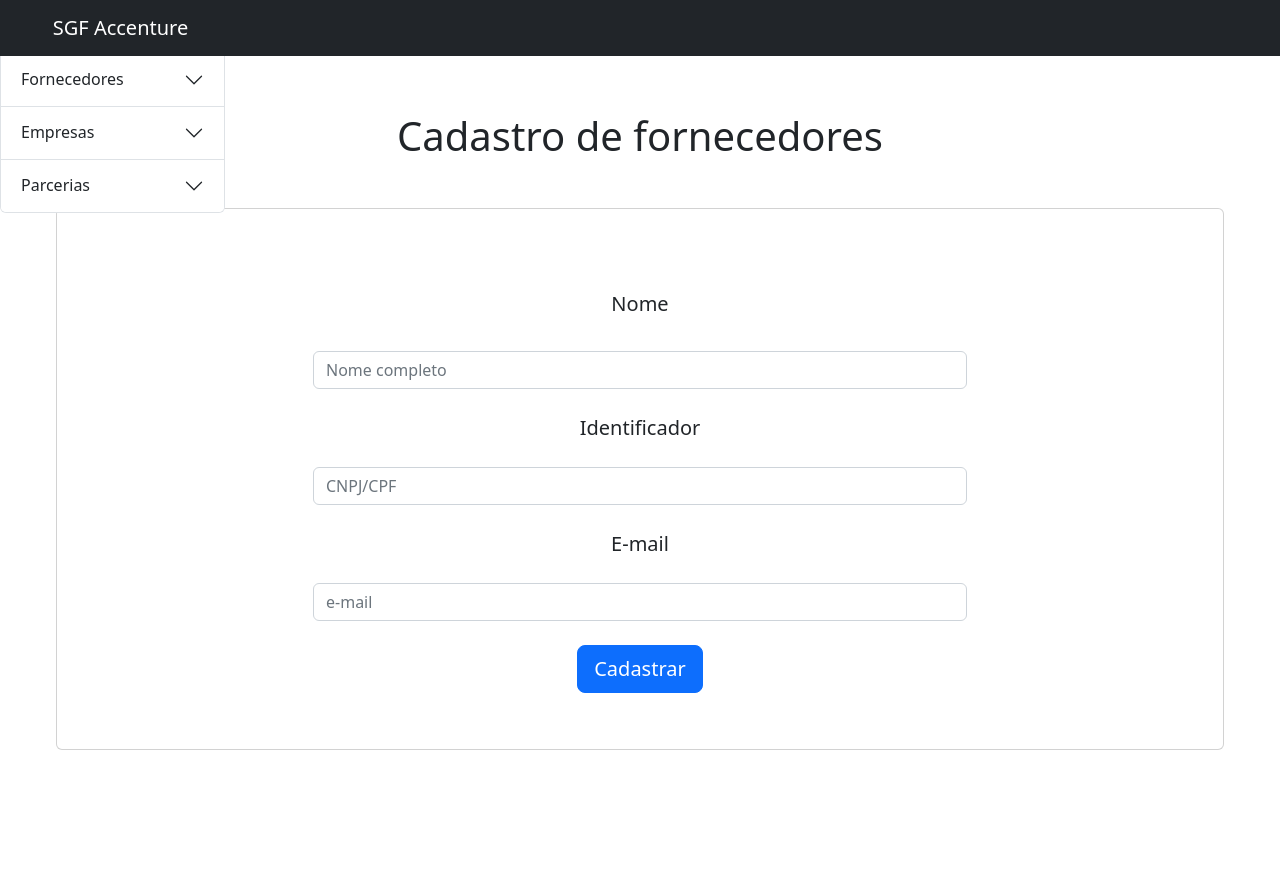
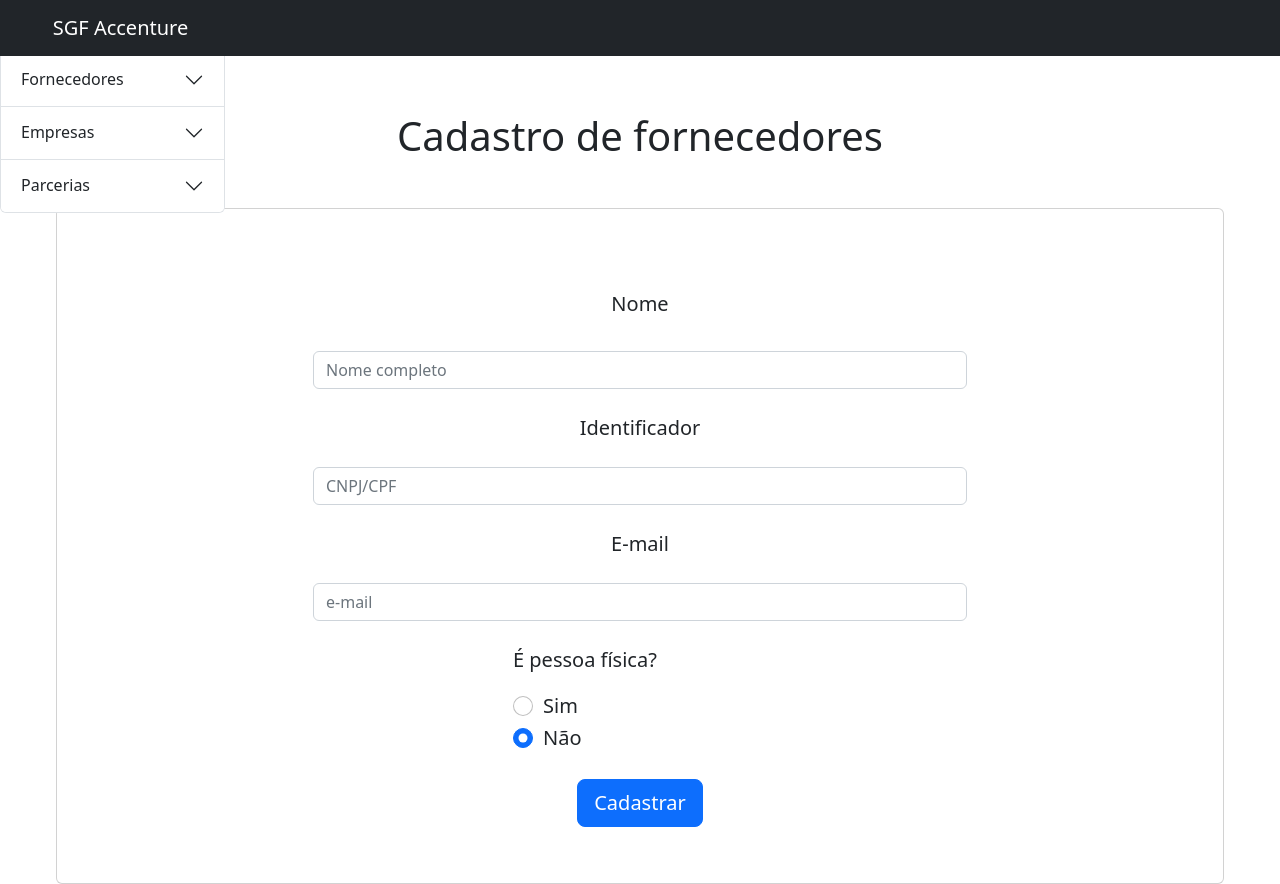
Before and after one commit to josemauro/front-gestao-fornecimento, a React (Vite) app: page /fornecedor-cadastro in a window 1280 px wide. Before the commit the page ends 832 px from the top, so only its background shows below. Built offline with nearby package versions, Linux system fonts and the light colour scheme.

Commit message:
Correções ao salvar Fornecedor.

```diff
--- a/package.json
+++ b/package.json
@@ -12,8 +12,11 @@
   "dependencies": {
     "axios": "^1.4.0",
     "bootstrap": "^5.3.0",
+    "bootstrap-icons": "^1.10.5",
+    "moment": "^2.29.4",
     "react": "^18.2.0",
     "react-bootstrap": "^2.8.0",
+    "react-datepicker": "^4.15.0",
     "react-dom": "^18.2.0",
     "react-router-dom": "^6.14.0",
     "startbootstrap-simple-sidebar": "^6.0.6"
--- a/src/components/FornecedoresCadastro.jsx
+++ b/src/components/FornecedoresCadastro.jsx
@@ -1,18 +1,33 @@
 import axios from "axios";
 import { useState } from "react";
+import DatePicker from "react-datepicker";
+import "react-datepicker/dist/react-datepicker.css";
+import moment from "moment";
 
 function FornecedoresCadastro() {
     const [nome, setNome] = useState('');
     const [id, setId] = useState('');
     const [email, setEmail] = useState('');
+    const [pessoaFisica, setPessoaFisica] = useState(false);
+    const [rg, setRg] = useState(false);
+    const [dataNascimento, setDataNascimento] = useState(new Date());
+    //inicializa
 
     const handleSubmit = async e => {
 
         e.preventDefault();
 
+        var parametros = id+"&nome="+nome+"&email="+email;
+        parametros = parametros + '&pessoaFisica=' + pessoaFisica;
+        var data = moment(dataNascimento).format('DD/MM/YYYY');
+        console.log(data);
+        if (pessoaFisica){
+            parametros = parametros + '&rg=' + rg;
+            parametros = parametros + '&dataNascimento=' + data;
+        }
 
         try {
-            await axios.post("http://localhost:8181/fornecedores/salvar?id="+id+"&nome="+nome+"&email="+email, )
+            await axios.post("http://localhost:8181/fornecedores/salvar?id="+parametros )
                         .then((response) => {
 
                                                 console.log("teste", response);
@@ -23,6 +38,7 @@ function FornecedoresCadastro() {
                                                 }
                                             })
         } catch (err) {
+            console.log(err);
             if (err.response.status == 409){
                 alert("Erro ao salvar, fornecedor já existe!");
             } else alert("Erro ao cadastrar fornecedor!");
@@ -60,7 +76,54 @@ function FornecedoresCadastro() {
                                    onChange={e => setEmail(e.target.value)}
                                    required/>
                         </div>
-                        <button type="submit" className="btn btn-primary btn-lg">Cadastrar</button>
+                        <div style={{width: "350px", marginLeft: "200px", marginRight: "200px", textAlign: "left"}}>
+                            <label >
+                                É pessoa física?
+                            </label>
+
+                            <div className="form-check mt-3">
+                                <input className="form-check-input" type="radio" name="flexRadioDefault"
+                                    value={true}
+                                    id="flexRadioDefault1"
+                                    onChange={e => setPessoaFisica(e.target.value == 'true')}
+                                    checked={pessoaFisica}
+                                    />
+                                <label className="form-check-label" htmlFor="flexRadioDefault1">
+                                    Sim
+                                </label>
+                            </div>
+
+                            <div className="form-check">
+                                <input className="form-check-input" type="radio" name="flexRadioDefault"
+                                    value={false}
+                                    onChange={e => setPessoaFisica(e.target.value == 'true')}
+                                    id="flexRadioDefault2"
+                                    checked={!pessoaFisica}/>
+                                <label className="form-check-label" htmlFor="flexRadioDefault2">
+                                    Não
+                                </label>
+                            </div>
+                        </div>
+
+                        {pessoaFisica && (
+                            <>
+                            <div className="form-group mt-4 mb-4">
+                                <label>RG</label>
+                                <input type="text" className="form-control mt-4"
+                                    placeholder="RG"
+                                    onChange={e => setRg(e.target.value)}
+                                    required/>
+                                <DatePicker className="form-control mt-4"
+                                            selected={dataNascimento}
+                                            onChange={(date)=> setDataNascimento(date)}
+                                            dateFormat="dd/MM/yyyy"/>
+                            </div>
+
+                            </>)}
+
+
+
+                        <button type="submit" className="btn btn-primary btn-lg mt-4">Cadastrar</button>
                     </form>
                 </div>
             </div>
--- a/src/main.jsx
+++ b/src/main.jsx
@@ -2,8 +2,7 @@ import React from 'react'
 import ReactDOM from 'react-dom/client'
 import App from './App.jsx'
 import './css/styles.css'
-import './js/scripts.js'
-import './js/datatables-simple-demo.js'
+import '../node_modules/bootstrap-icons/font/bootstrap-icons.css';
 
 
 ReactDOM.createRoot(document.getElementById('root')).render(
```
Also changed, not shown: 1 other file (tests, documents, lock files or other folders).
